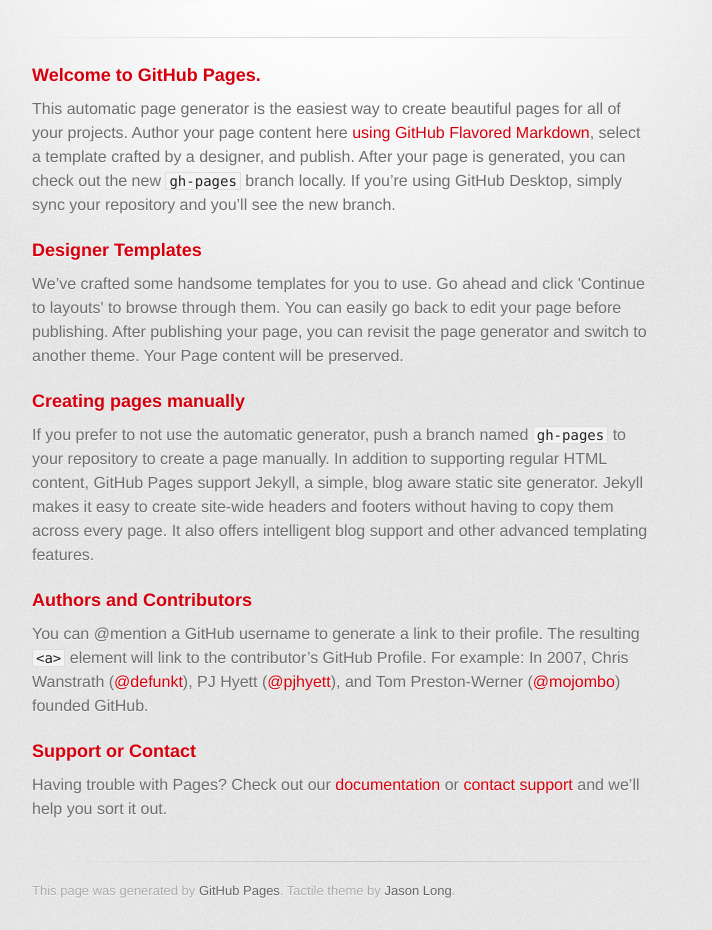
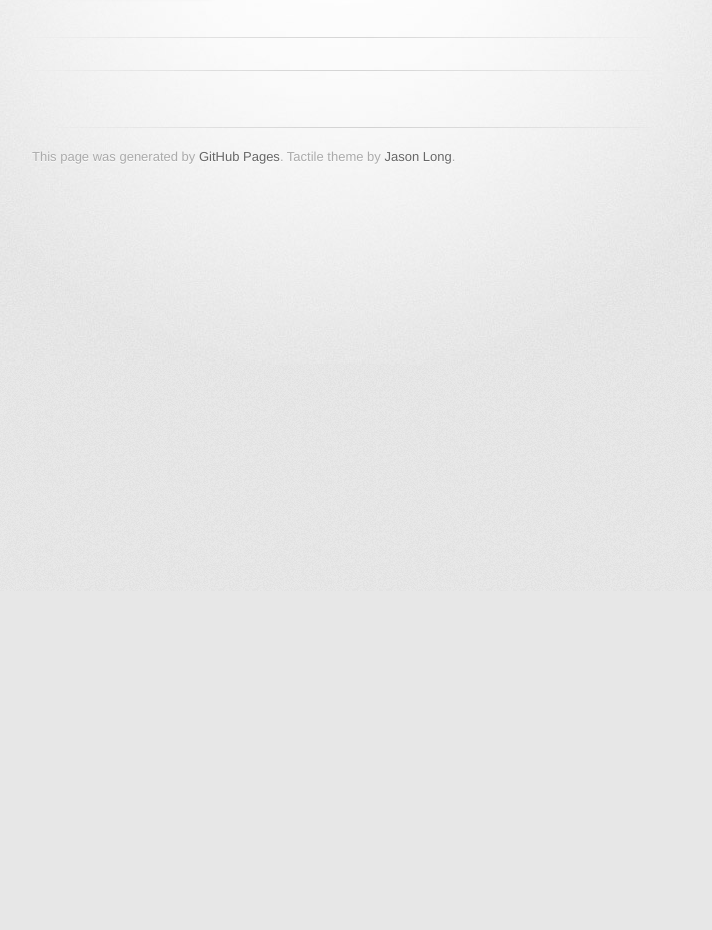
Before and after one commit to rdzak/rdzak.github.io, a plain HTML site: page index.html in a window 1280 px wide. Shown: the part 209-1139 px from the top of the page, without its empty margins (298-1010 px from the left). After the commit the page ends 800 px from the top, so only its background shows below. Drawn offline with Linux system fonts and the light colour scheme; a web font is replaced by a local one.

```diff
--- a/index.html
+++ b/index.html
@@ -29,30 +29,7 @@
         <hr>
 
         <section id="main_content">
-          <h3>
-<a id="welcome-to-github-pages" class="anchor" href="#welcome-to-github-pages" aria-hidden="true"><span aria-hidden="true" class="octicon octicon-link"></span></a>Welcome to GitHub Pages.</h3>
-
-<p>This automatic page generator is the easiest way to create beautiful pages for all of your projects. Author your page content here <a href="https://guides.github.com/features/mastering-markdown/">using GitHub Flavored Markdown</a>, select a template crafted by a designer, and publish. After your page is generated, you can check out the new <code>gh-pages</code> branch locally. If you’re using GitHub Desktop, simply sync your repository and you’ll see the new branch.</p>
-
-<h3>
-<a id="designer-templates" class="anchor" href="#designer-templates" aria-hidden="true"><span aria-hidden="true" class="octicon octicon-link"></span></a>Designer Templates</h3>
-
-<p>We’ve crafted some handsome templates for you to use. Go ahead and click 'Continue to layouts' to browse through them. You can easily go back to edit your page before publishing. After publishing your page, you can revisit the page generator and switch to another theme. Your Page content will be preserved.</p>
-
-<h3>
-<a id="creating-pages-manually" class="anchor" href="#creating-pages-manually" aria-hidden="true"><span aria-hidden="true" class="octicon octicon-link"></span></a>Creating pages manually</h3>
-
-<p>If you prefer to not use the automatic generator, push a branch named <code>gh-pages</code> to your repository to create a page manually. In addition to supporting regular HTML content, GitHub Pages support Jekyll, a simple, blog aware static site generator. Jekyll makes it easy to create site-wide headers and footers without having to copy them across every page. It also offers intelligent blog support and other advanced templating features.</p>
-
-<h3>
-<a id="authors-and-contributors" class="anchor" href="#authors-and-contributors" aria-hidden="true"><span aria-hidden="true" class="octicon octicon-link"></span></a>Authors and Contributors</h3>
-
-<p>You can @mention a GitHub username to generate a link to their profile. The resulting <code>&lt;a&gt;</code> element will link to the contributor’s GitHub Profile. For example: In 2007, Chris Wanstrath (<a href="https://github.com/defunkt" class="user-mention">@defunkt</a>), PJ Hyett (<a href="https://github.com/pjhyett" class="user-mention">@pjhyett</a>), and Tom Preston-Werner (<a href="https://github.com/mojombo" class="user-mention">@mojombo</a>) founded GitHub.</p>
-
-<h3>
-<a id="support-or-contact" class="anchor" href="#support-or-contact" aria-hidden="true"><span aria-hidden="true" class="octicon octicon-link"></span></a>Support or Contact</h3>
-
-<p>Having trouble with Pages? Check out our <a href="https://help.github.com/pages">documentation</a> or <a href="https://github.com/contact">contact support</a> and we’ll help you sort it out.</p>
+          <hr>
         </section>
 
         <footer>
```
Also changed, not shown: params.json (+1 -1 lines).
